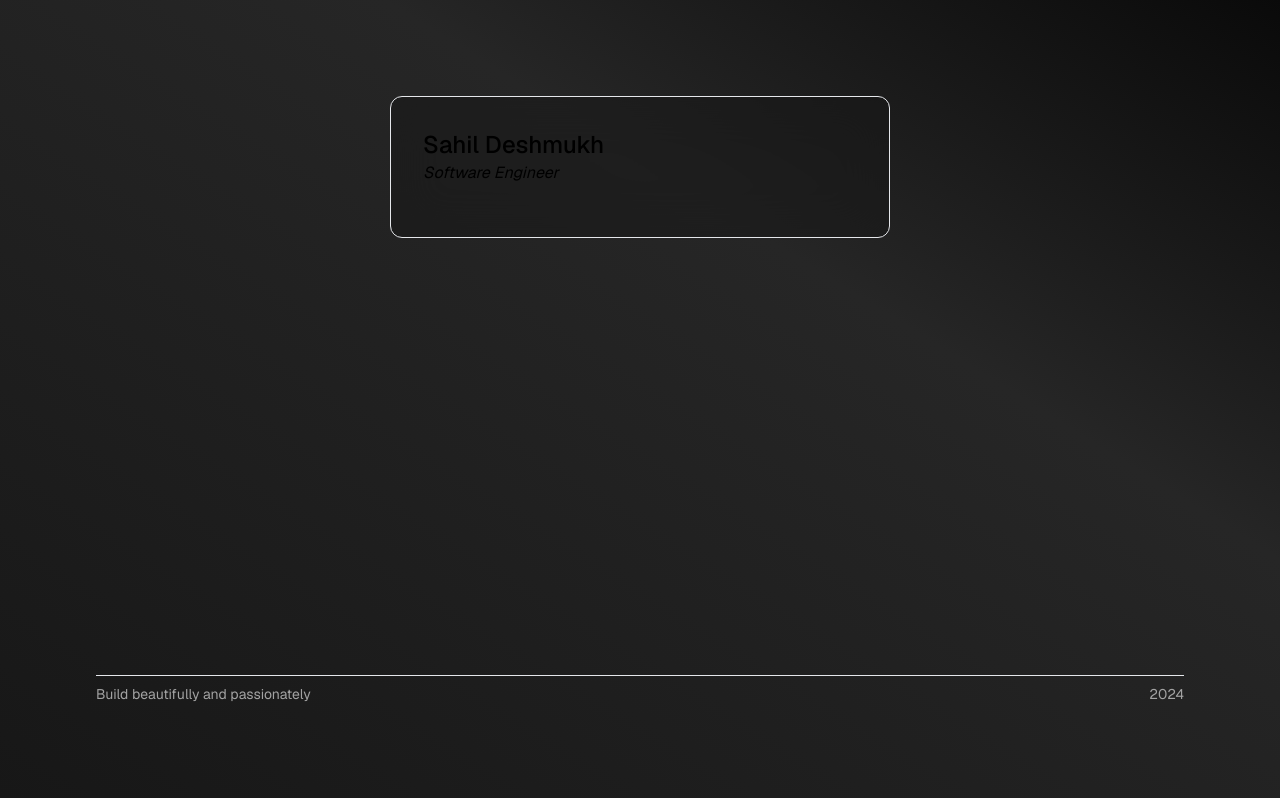
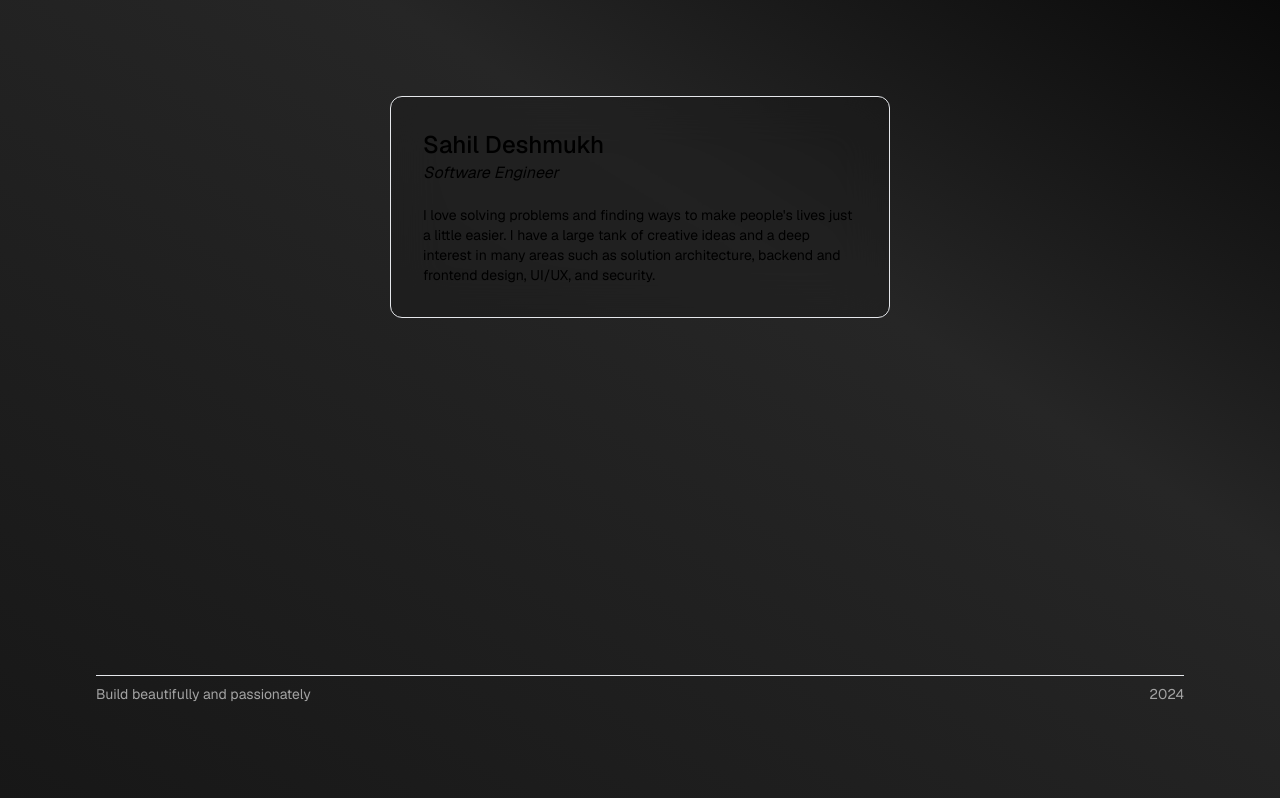
Before and after one commit to sahildmk/dmk-dev-v2, a Next.js app: page / in a window 1280 px wide. Built offline with nearby package versions, Linux system fonts and the light colour scheme.

Commit message:
fix(bg): added bg to HTML

```diff
--- a/app/layout.tsx
+++ b/app/layout.tsx
@@ -13,7 +13,10 @@ export default function RootLayout({
   children: React.ReactNode;
 }>) {
   return (
-    <html lang="en">
+    <html
+      lang="en"
+      className="bg-gradient-to-tr from-neutral-900 to-neutral-950 via-neutral-800 sm:via-65% via-60%"
+    >
       <body className={GeistSans.className}>{children}</body>
     </html>
   );
--- a/app/page.tsx
+++ b/app/page.tsx
@@ -1,10 +1,15 @@
 export default function Home() {
   return (
-    <main className="flex min-h-screen flex-col items-center justify-between p-6 sm:p-24 bg-gradient-to-tr from-neutral-900 to-neutral-950 via-neutral-800 sm:via-65% via-60%">
-      <section className="bg-neutral-900/50 rounded-lg sm:rounded-xl w-full sm:w-[500px] p-5 sm:p-8 dark:text-neutral-400 backdrop-blur-xl border dark:border-neutral-600/40">
+    <main className="flex min-h-screen flex-col items-center justify-between p-6 sm:p-24 ">
+      <section className="bg-neutral-900/30 rounded-lg sm:rounded-xl w-full sm:w-[500px] p-5 sm:p-8 dark:text-neutral-400 backdrop-blur-xl border dark:border-neutral-600/40">
         <h1 className="text-lg sm:text-2xl font-medium">Sahil Deshmukh</h1>
         <p className="italic text-sm sm:text-base mb-5">Software Engineer</p>
-        <p className="text-sm"></p>
+        <p className="text-sm">
+          I love solving problems and finding ways to make people&apos;s lives
+          just a little easier. I have a large tank of creative ideas and a deep
+          interest in many areas such as solution architecture, backend and
+          frontend design, UI/UX, and security.
+        </p>
       </section>
       <footer className="text-neutral-400 text-xs text-center sm:text-sm border-t dark:border-neutral-600/40 w-full pt-2 flex justify-between">
         <div>Build beautifully and passionately</div>
```
